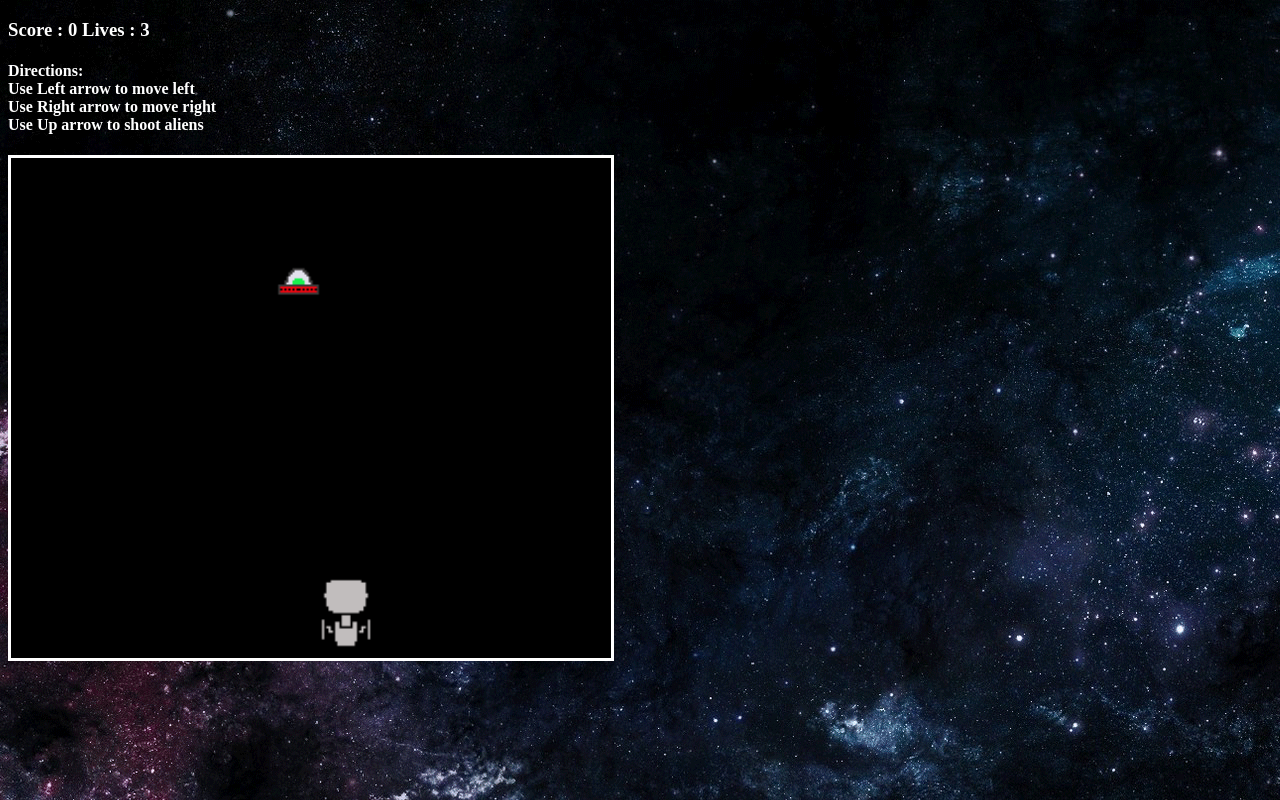
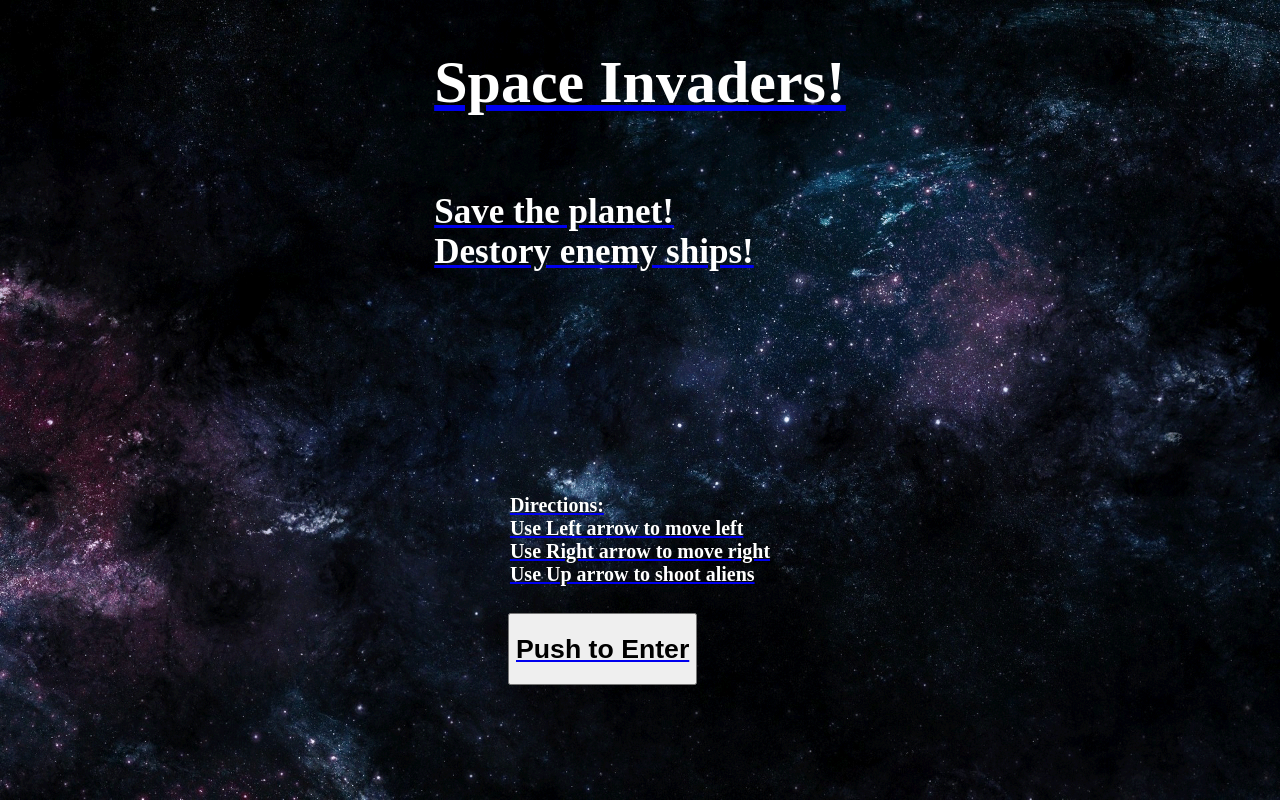
Before and after one commit to justinochoa5792/Can-Game, a plain HTML site: page index.html in a window 1280 px wide. Drawn offline with Linux system fonts and the light colour scheme.

Commit message:
3rd draft

```diff
--- a/index.html
+++ b/index.html
@@ -1,21 +1,50 @@
 <!DOCTYPE html>
-<html lang="en" dir="ltr">
+<html lang="en">
 <head>
-    <meta charset="utf-8">
-    <title>Project-Take2</title>
+    <meta charset="UTF-8">
+    <meta name="viewport" content="width=device-width, initial-scale=1.0">
+    <title>Document</title>
     <link rel="stylesheet" href="styles.css">
 </head>
+<style>
+    button{
+color:black;
+display: grid;
+margin-left: 500px;
+}
+h1{
+    display:grid;
+    justify-content: center;
+}
+#tagline {
+    color:white;
+    display:grid;
+    justify-content:center;
+    align-content: center;
+    font-size: 30px;
+}
+#directions {
+    color: white;
+display:grid;
+justify-content: center;
+align-content: center;
+font-size: 20px;
+margin-top:160px;
+}
+</style>
 <body>
-    <h3><span id="result"></span>
-    <span id= "life">
-    </span>
-    </h3>
+    <a href="game.html">
+        <div id= "tagline">
+            <h1>Space Invaders!</h1>
+            <h3>Save the planet! <br> Destory enemy ships! </h3>
+        </div>
         <div id="directions">
             <h4>Directions:<br> Use Left arrow to move left <br> Use Right arrow to move right <br>
         Use Up arrow to shoot aliens</h4>
         </div>
-    <canvas id='canvas'></canvas>
-    <!-- <button type="button" id="startBtn" onclick="gameStart()">Start</button> -->
+    <button>
+<h1>Push to Enter</h1>
+    </button></a>
 <script type= "text/javascript" src="index.js"></script>
 </body>
 </html>
--- a/index.js
+++ b/index.js
@@ -1,19 +1,17 @@
 var canvas = document.getElementById("canvas");
 var ctx = canvas.getContext("2d");
-var startBtn=document.getElementById('startBtn');
-canvas.width = 600;
-canvas.height = 500;
-let score = 0;
-let lives = 3;
+var score = 0;
+var lives = 3;
+var level = 1;
+var enemyinter=2000;
+var animationId = null;
+canvas.width = window.innerWidth;
+canvas.height = window.innerHeight;
 
-// function gameStart(){
-//   startBtn.style.display="none";
-// }
 //define the alien invaders
-
 var alienImage= new Image();
-alienImage.src= './images/alien (1).png';
-alienImage.onload=  function (e){
+alienImage.src= "./images/alien (1).png";
+alienImage.onload = function (e) {
   drawAlien();
 };
 
@@ -26,7 +24,6 @@ function drawAlien() {
     }
     ctx.drawImage(alienImage,alien.x, alien.y, alien.w, alien.h);
   });
-
 }
 function drawAliensBullets() {
   ctx.fillStyle = "red";
@@ -34,9 +31,8 @@ function drawAliensBullets() {
     if (aBull.y > canvas.height) {
       aliensBullets.splice(j, 1); //get rids of bullet when past screen
     }
-    ctx.fillRect(aBull.x, (aBull.y +=4), aBull.w, aBull.h); //optional chaining
+    ctx.fillRect(aBull.x, (aBull.y += 5), aBull.w, aBull.h); //optional chaining
   });
-  //ctx.fillRect(aliens[i]?.x,aliens[i]?.y,aliens[i]?.w,aliens[i]?.h);//optional chaining
 }
 let aliens = [];
 let aliensBullets = [];
@@ -44,39 +40,45 @@ setInterval(function () {
   let x = Math.random() * canvas.width;
   let alien = {
     x: -10,
-    y: 100,
+    y: 10,
     w: 65,
     h: 65,
     destinationX: x,
-    destinationY: 100,
+   // destinationY: 0,
 
     get startShooting() {
       return setInterval(() => {
-        console.log('Create a bullet');// creating bullet every 3 seconds
+        // creating bullet every 3 seconds
 
         let bullet = { x: this.x + this.w / 2, y: this.y, w: 3, h: 7 };
         aliensBullets.push(bullet);
       }, 3000);
     },
   };
-  //alien.startShooting;
   aliens.push(alien);
-}, 3000);
+}, enemyinter); //creating aliens every 2 seconds
 setInterval(() => {
-  console.log('did it work');// creating bullet every 3 seconds
-if(aliens.length !==0 ){
-for(let i=0; i<aliens.length; i++){
-  console.log(aliens[i]);
-  let bullet = { x: aliens[i].x + aliens[i].w / 2, y: aliens[i].y, w: 3, h: 7 };
-    aliensBullets.push(bullet)
-}
-}
-},3000);
+  // creating bullet every 3 seconds
+  if (aliens.length !== 0) {
+    //loops through array of aliens
+    for (let i = 0; i < aliens.length; i++) {
+      // if there are no longer any aliens it will stop producing bullets.
+
+      let bullet = {
+        x: aliens[i].x + aliens[i].w / 2,
+        y: aliens[i].y,
+        w: 3,
+        h: 7,
+      };
+      aliensBullets.push(bullet);
+    }
+  }
+}, 3000); //shoots every 3 seconds.
 
 // //draw the shooter
-var shooterImage= new Image();
-shooterImage.src= './images/enterprise copy.png';
-shooterImage.onload=  function (e){
+var shooterImage = new Image();
+shooterImage.src = "./images/enterprise copy.png";
+shooterImage.onload = function (e) {
   drawShooter();
 };
 
@@ -87,9 +89,8 @@ let shooter = {
   h: 70,
 };
 function drawShooter() {
-  ctx.drawImage(shooterImage,shooter.x, shooter.y,shooter.w,shooter.h);
+  ctx.drawImage(shooterImage, shooter.x, shooter.y, shooter.w, shooter.h);
 }
-
 
 //move the shooter a long a line
 
@@ -136,12 +137,9 @@ function detectShooterCollision() {
       aBull.y + aBull.h > shooter.y
     ) {
       aliensBullets.splice(a, 1);
-      //window.cancelAnimationFrame(animationId);
       lives--;
       gameOver();
     }
-    // document.location.reload();
-    //     clearInterval();
   });
 }
 //shoot aliens
@@ -165,24 +163,27 @@ function drawBullets() {
 }
 //Adding score everytime alien is hit.
 function addScore() {
-  document.querySelector( "#result").innerText = `Score : ${score}`;
+  document.querySelector("#result").innerText = `Score : ${score}`;
 }
- function gameOver(){
-    if(score===3){
-    alert ("You Won!");
-      //document.location.reload();
+function gameOver() {
+  if (score === 1) {
+    //alert ("You Won!");
+    cancelAnimationFrame(animationId);
+     level++;
+    newLevel();
+    console.log(enemyinter+"func gameover")
+    document.body.style.backgroundImage = "url('images/images.jpg')";
+  } else {
+    if (lives === 0) {
+      alert("Game Over!");
+      document.location.reload();
       cancelAnimationFrame(animationId);
     }
- else {
-      if(lives===0){
-        alert("You Lose!");
-
-        cancelAnimationFrame(animationId);
-        }
-        document.querySelector( "#life").innerText =`Lives : ${lives}`;}
+    document.querySelector("#life").innerText = `Lives : ${lives}`;
   }
-
-let animationId = null;
+}
+ function newLevel(){
+  console.log(enemyinter+"func newlevel")
 function animationLoop() {
   ctx.clearRect(0, 0, canvas.width, canvas.height);
   animationId = requestAnimationFrame(animationLoop);
@@ -193,6 +194,8 @@ function animationLoop() {
   drawAliensBullets();
   detectShooterCollision();
   addScore();
-   gameOver();
+  gameOver();
 }
 animationLoop();
+ }
+ newLevel();
--- a/styles.css
+++ b/styles.css
@@ -1,25 +1,18 @@
 canvas{
-    border: solid white;
-    background-color:black;
     position:fixed;
 }
-/* #startBtn{
-    position: absolute;
-    top:400px;
-    left:250px;
-    width:200px;
-    height:50px;
-    font-size: 20px;
-}  */
-#directions {
+/* #directions {
     color: white;
-}
+    position:fixed;
+} */
 #result {
     color: white;
 }
 #life {
 color: white;
 }
-html{
+body{
     background-image: url("images/Space-PNG-Pic.gif");
+    background-repeat: no-repeat;
+    background-size: cover;
 }
```
Also changed, not shown: game.html (added, +16 -0 lines), images/images.jpg (added), 5 other files. Lines whose indentation alone changed are shown as unchanged.
